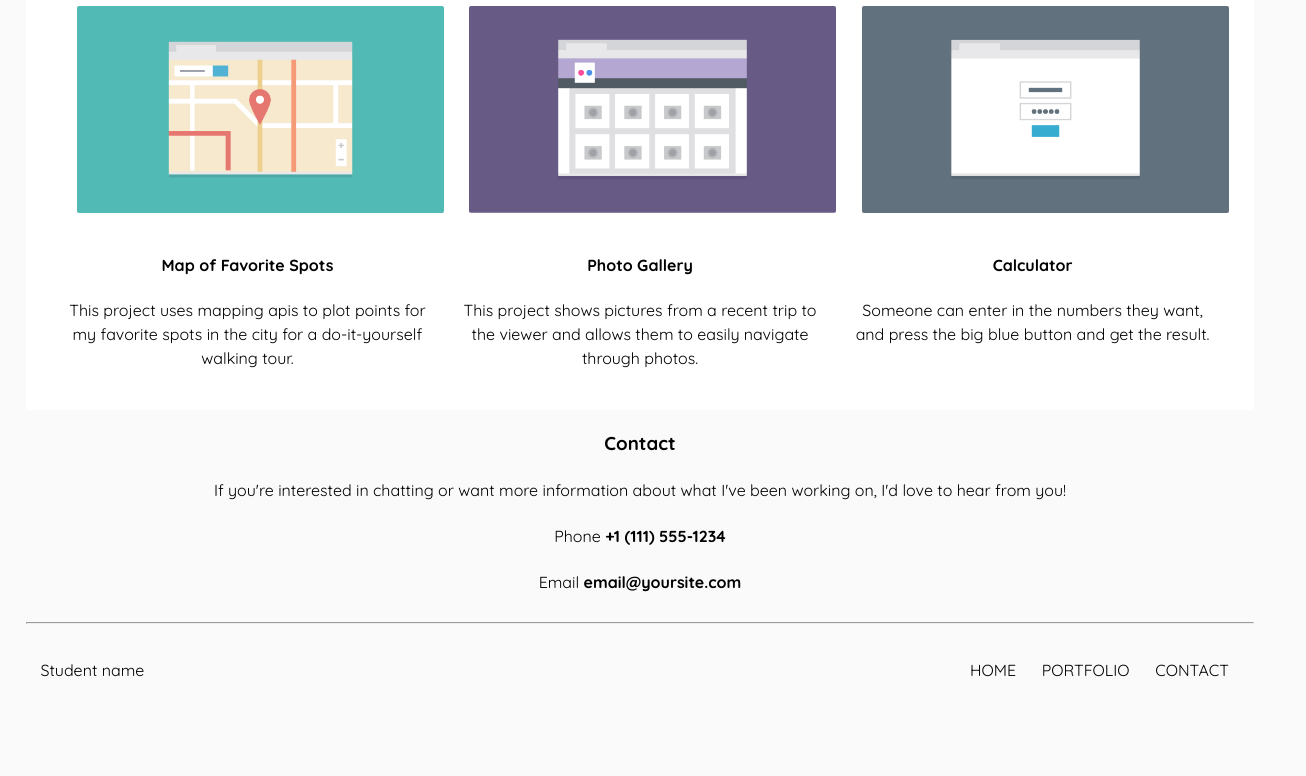
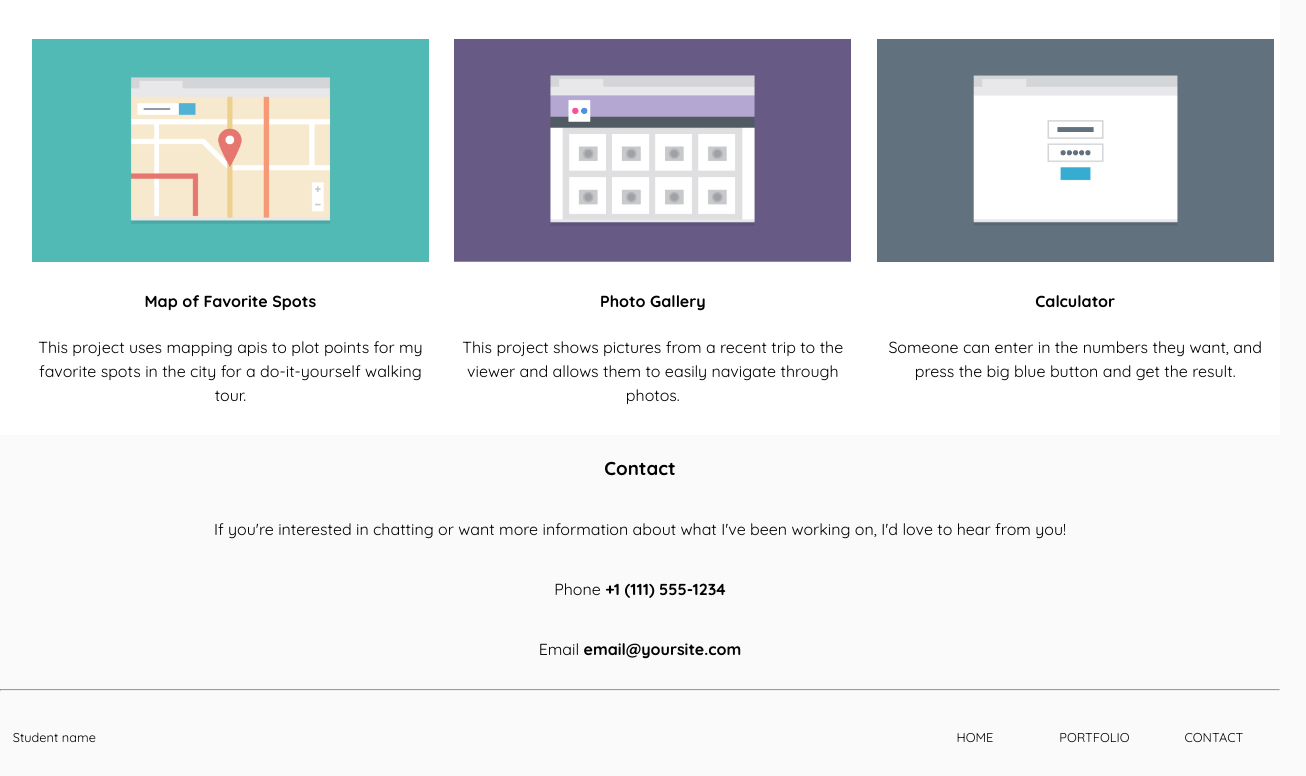
Before and after one commit to fractalkitty/Treehouse---P2-, a plain HTML site: page index.html in a window 1280 px wide. Shown: the part 789-1565 px from the top of the page, 1306 px wide, since content can reach past the window. Before the commit the page ends 1516 px from the top, so only its background shows below. Drawn offline with Linux system fonts and the light colour scheme.

Commit message:
redoing css

```diff
--- a/css/styles.css
+++ b/css/styles.css
@@ -1,124 +1,141 @@
-body{
-    margin: 0 2vw 0 2vw;
+* {
+    box-sizing: border-box;
+}
+
+body {
+    margin: 0;
     font-family: 'Quicksand', sans-serif;
     line-height: 1.5;
     color: #000;
     background-color: rgb(250, 250, 250);
+    margin-top: 2vh;
 }
+
+
 nav {
+    margin: 0;
     display: flex;
-    align-items: flex-start;
-    justify-content: space-between;
+    justify-content: center;
+    flex-direction: column;
+    width: 100%;
+}
+
+nav h1 {
+    text-align: center;
+    margin: 0;
+    font-size: 1.5em;
+    text-emphasis: bold;
+}
+
+
+
+nav ul {
+    list-style-type: none;
+    text-transform: uppercase;
+    text-align: center;
+    width: 90%;
+    display: flex;
+    flex-direction: column;
 
 }
 
-nav h1 {
-    margin: 0;
-}
-
-nav ul {
-    display: flex;
-    padding: 0;
-    margin: 0;
-    list-style-type: none;
-    text-transform: uppercase;
-}
-
-nav a {
-    text-decoration: none;
-    color: #000;
-    transition: all 0.3s ease-in-out;
-}
-
 nav li {
-    margin: 1vw;
+    width: 100%;
+    margin-top: 5px;
+    background-color: white;
+    flex: 1;
+    padding: 2px;
+    font-size: 1.2em;
 }
 
 header {
-    display: flex;
-}
-
-header h1 {
+    flex-direction: column;
+    align-items: center;
+    justify-content: center;
+    text-align: center;
     margin: 0;
-    width: 60%;
+    padding: 0;
+    width: 100%;
+    height: auto;
 }
 
 header img {
-    width: 40%;
-    height:40%;
+    width: 60%;
+    height: auto;
+    margin: 0;
+    padding: 0;
+}
+
+a {
+    text-decoration: none;
+    color: black;
 }
 
 .intro {
+    text-align: center;
+    font-size: 1.1em;
+    margin: 2vw;
+    margin-bottom: 100px;
+}
+
+#portfolio {
     display: flex;
     flex-direction: column;
     justify-content: center;
     align-items: center;
-    text-align: left;
-}
+    padding: 0;
+    width: 100%;
+    height: auto;
+    background-color: white;
 
-#portfolio {
-    display: flex;
-    flex-wrap: wrap;
-    justify-content: space-between;
-    background-color: white;
 }
 
 #portfolio h3 {
-    width: 100%;
+    text-align: center;
     text-transform: uppercase;
+    margin: 0;
+    padding: 0;
+    font-size: 1.2em;
+    text-emphasis: bold;
+}
+
+.projects {
+    width: 90%;
+    justify-content: center;
     text-align: center;
 }
 
-#portfolio img {
-
-    margin: 1vw;
-    /* box-shadow: 0 0 10px rgba(0, 0, 0, 0.5); */
+.projects img {
+    width: 100%;
 }
 
-.projects {
-    display: flex;
-    flex-wrap: wrap;
-    justify-content: space-between;
-    margin: 2vw;
-}
-.project img {
+.projects .project {
     width: 100%;
-    border-radius: 2px;
-    /* box-shadow: 0 0 10px rgba(0, 0, 0, 0.5); */
-
+    margin: 1vw;
 }
 
-.project {
-    width: calc(25% - 2vw);
-    margin: 0 1vw 0;
-    text-align: center;
-}
-
-p {
-    margin: 2px;
-}
-
-footer{
+footer {
     display: flex;
     justify-content: space-between;
     align-items: center;
     padding: 1vw;
     margin-bottom: 20px;
+    margin: 2vw;
 }
 
-footer a{
+footer a {
     text-transform: uppercase;
     text-decoration: none;
 
 }
 
-a:hover{
+a:hover {
     text-transform: uppercase;
     color: blue;
     font-style: oblique;
 }
 
-#contact{
+#contact {
     display: flex;
     flex-direction: column;
     justify-content: center;
@@ -126,79 +143,140 @@ a:hover{
     text-align: center;
 }
 
-#contact p{
+#contact p {
     margin-bottom: 20px;
 }
 
+footer nav {
+    display: none;
+}
 
-@media (min-width: 769px) {
+@media (min-width: 768px) {
+
+    nav {
+        display: flex;
+        align-items: center;
+        justify-content: space-between;
+        text-align: center;
+        margin-left: 2vw;
+    }
+
+    nav ul {
+        display: flex;
+        flex-direction: row;
+        padding: 0;
+        margin-right: 5vw;
+        list-style-type: none;
+        text-transform: uppercase;
+        width: auto;
+    }
+
+    nav li {
+        margin: 0 1vw 0;
+        padding: 0;
+        font-size: 1em;
+        background-color: transparent;
+    }
+
+    header {
+        display: flex;
+        flex-direction: row;
+        margin-left: 2vw;
+        margin-right: 2vw;
+    }
+
+    header h1 {
+        margin: 0;
+        width: 60%;
+        font-size: 1em;
+    }
+
+    header img {
+        width: 40%;
+        height: 40%;
+        order: 2;
+        margin-right: 2vw;
+    }
+
     .projects {
+        display: flex;
+        flex-direction: row;
         flex-wrap: wrap;
+        justify-content: center;
+        text-align: center;
+        width: 100%;
+        margin-left: 2vw;
+    }
+
+    .projects .project {
+        width: calc(50% - 2vw);
+        /* 2 columns */
+        margin: 1vw;
+    }
+
+    footer {
+        display: flex;
+        width: 100vw;
+        flex-direction: row;
+        margin: 0;
         justify-content: space-between;
     }
+
+    footer p {
+        display: flex;
+        width: 100%;
+        font-size: 0.8em;
+    }
+
+    footer .back-to-top {
+        display: none;
+    }
+
+    footer nav {
+        display: flex;
+        margin: 0;
+        justify-content: flex-end;
+        width: 40%;
+    }
+
+    footer ul {
+        display: flex;
+        margin-right: 0;
+        margin-left: 0;
+        width: 100%;
+        justify-content: flex-end;
+    }
+
+    footer li {
+        margin-right: 0;
+        font-size: 0.8em;
+    }
+
+    #portfolio {
+        margin-top: 50px;
+    }
+
+}
+
+@media (min-width: 1024px) {
+    nav {
+        flex-direction: row;
+        justify-content: space-between;
+    }
+
+    #portfolio {
+        margin-top: 80px;
+    }
+
     .projects .project {
-        width: calc(33.33% - 2vw);/* 3 columns */
+        width: calc(33% - 2vw);
+        /* 2 columns */
         margin: 1vw;
     }
 }
 
-@media (max-width: 768px) and (min-width: 320px) {
-    .projects .project {
+/*
+.projects .project {
         width: calc(50% - 2vw);/* 2 columns */
-        margin: 1vw;
-    }
-    nav {
-        flex-direction: column;
-        align-items: center;
-    }
-}
-
-
-@media (max-width: 320px) {
-    header {
-        flex-direction: column;
-         align-items: center;
-    }
-
-    header img {
-        order: -1;
-        width: 70%;
-        margin-top:20px;
-
-    }
-    nav {
-        flex-direction: column;
-        align-items: center;
-    }
-    nav ul {
-        flex-direction: column;
-        align-items: center;
-
-        width: 90%;
-
-    }
-    nav li{
-         background-color: white;
-         width: 100%;
-         text-align: center;
-    }
-    .intro {
-        text-align: center;
-    }
-     .projects .project {
-        width: 100%;
-        margin: 1vw;
-    }
-}
-
-@media (max-width: 320px) {
-    footer nav {
-        display: none;
-    }
-}
-
-@media (min-width: 320px) {
-    footer .back-to-top {
-        display: none;
-    }
-}
+/* margin: 1vw;
+    } */
--- a/index.html
+++ b/index.html
@@ -21,10 +21,11 @@
         </ul>
     </nav>
     <header>
+        <img src="images/responsive-layout-profile.png" alt="A picture of a developer">
         <p class="intro">Hi! I'm a front-end developer who loves responsive design and css. I recently finished learning
             front-end web
             development at Treehouse and am excited to put all my skills to use!</p>
-        <img src="images/responsive-layout-profile.png" alt="A picture of a developer">
+
 
     </header>
 
```
